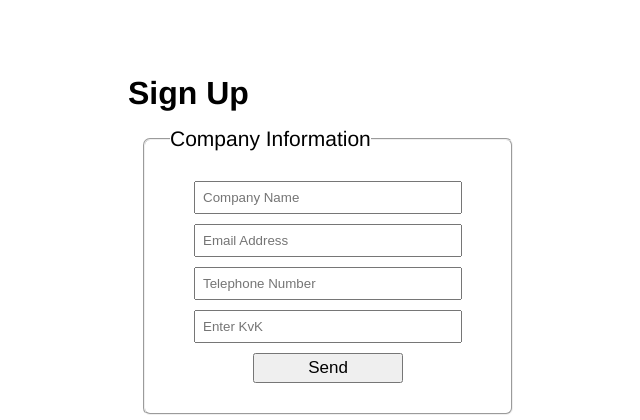
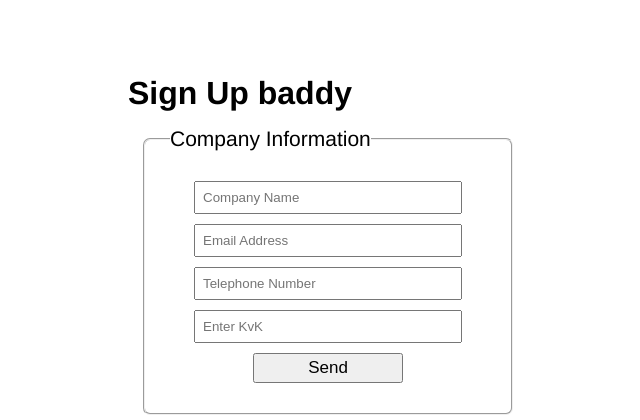
Before and after one commit to ecalik/hours, a CodeIgniter app: page /test/index.php/welcome/signup in a window 1280 px wide. Shown: the top 420 px of the page, without its empty margins (312-952 px from the left). Run offline with CodeIgniter, Linux system fonts and the light colour scheme.

Commit message:
baddy added in to title TEST

```diff
--- a/application/views/signup.php
+++ b/application/views/signup.php
@@ -1,6 +1,6 @@
 <div id="signup">
 
-<h1>Sign Up</h1>
+<h1>Sign Up baddy</h1>
 
 <fieldset>
 	<?php echo validation_errors('<p class="error">'); ?>
```
